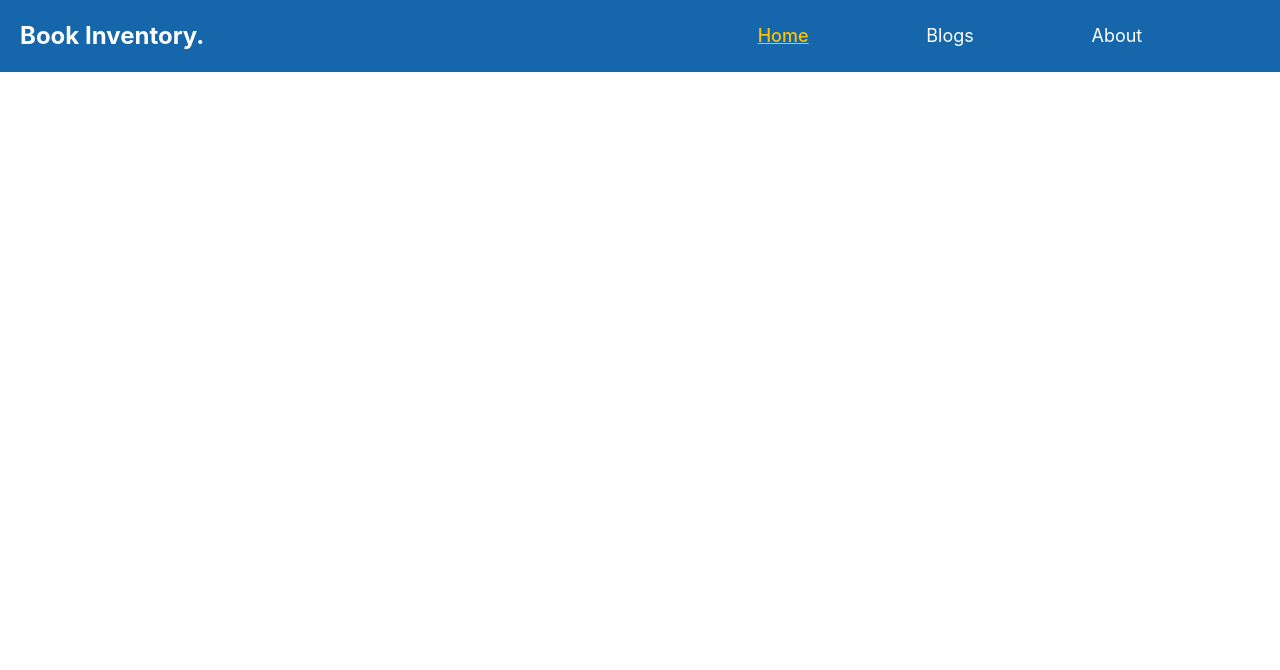
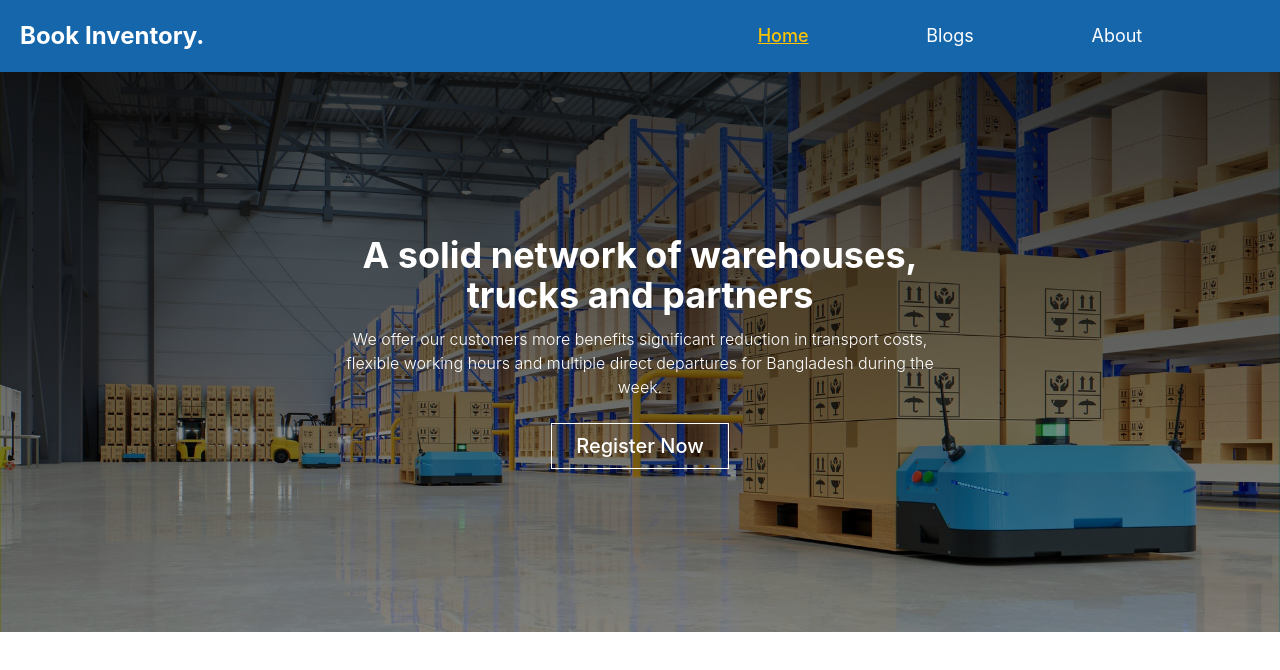
Before and after one commit to rakibul0310/book--inventory-client-side, a React (Create React App) app: page / in a window 1280 px wide. Shown: the top 670 px of the page. Built offline with nearby package versions, Linux system fonts and the light colour scheme.

Commit message:
add top banner

```diff
--- a/src/App.js
+++ b/src/App.js
@@ -1,10 +1,15 @@
+import { Route, Routes } from 'react-router-dom';
 import './App.css';
+import Home from './components/Home/Home';
 import Header from './components/Shared/Header/Header';
 
 function App() {
   return (
     <div className="App">
       <Header></Header>
+      <Routes>
+        <Route path='/' element={<Home></Home>}></Route>
+      </Routes>
     </div>
   );
 }
--- /dev/null
+++ b/src/components/Home/Home.css
@@ -0,0 +1,10 @@
+.top-banner {
+    background: -webkit-linear-gradient(rgba(2, 2, 2, 0.77), rgba(0, 0, 0, 0.293)), url("../../images/banner.jpg");
+    background: linear-gradient(rgba(2, 2, 2, 0.77), rgba(0, 0, 0, 0.293)), url("../../images/banner.jpg");
+    width: 100%;
+    height: 70vh;
+    background-repeat: no-repeat;
+    background-size: cover;
+    background-position: center;
+    padding: 10px 4%;
+}
--- a/src/components/Home/Home.js
+++ b/src/components/Home/Home.js
@@ -0,0 +1,19 @@
+import React from 'react';
+
+import './Home.css';
+
+const Home = () => {
+    return (
+        <div>
+            <div className='top-banner flex justify-center items-center'>
+                <div className='text-white flex flex-col justify-center items-center w-2/4'>
+                    <h2 className='text-4xl font-bold leading-10 mb-3'>A solid network of warehouses, trucks and partners</h2>
+                    <p className='text-md font-light'>We offer our customers more benefits significant reduction in transport costs, flexible working hours and multiple direct departures for Bangladesh during the week.</p>
+                    <button className='btn px-6 py-2 border-[1px] border-white mt-6 text-xl font-medium hover:bg-[#1566AA] duration-500'>Register Now</button>
+                </div>
+            </div>
+        </div>
+    );
+};
+
+export default Home;
```
